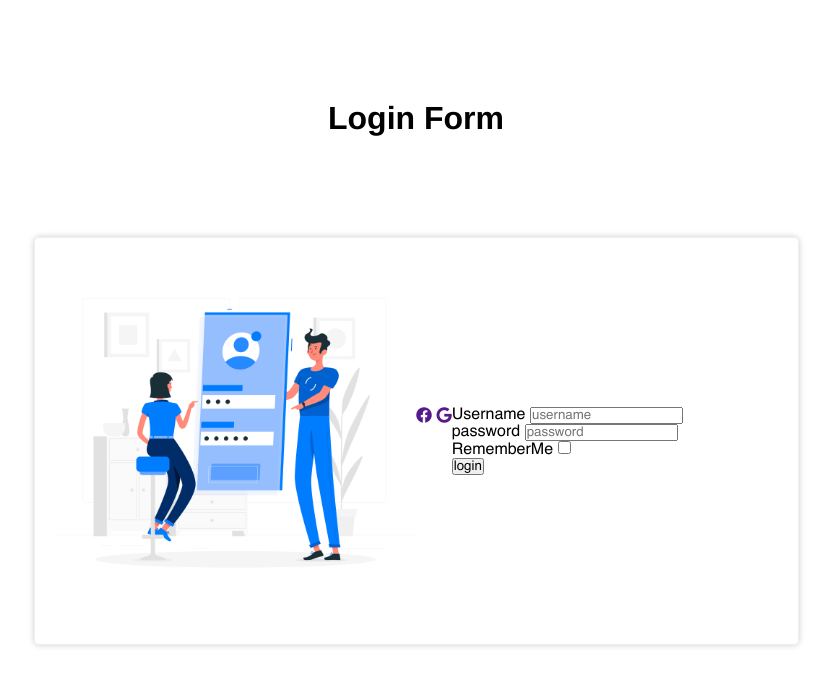
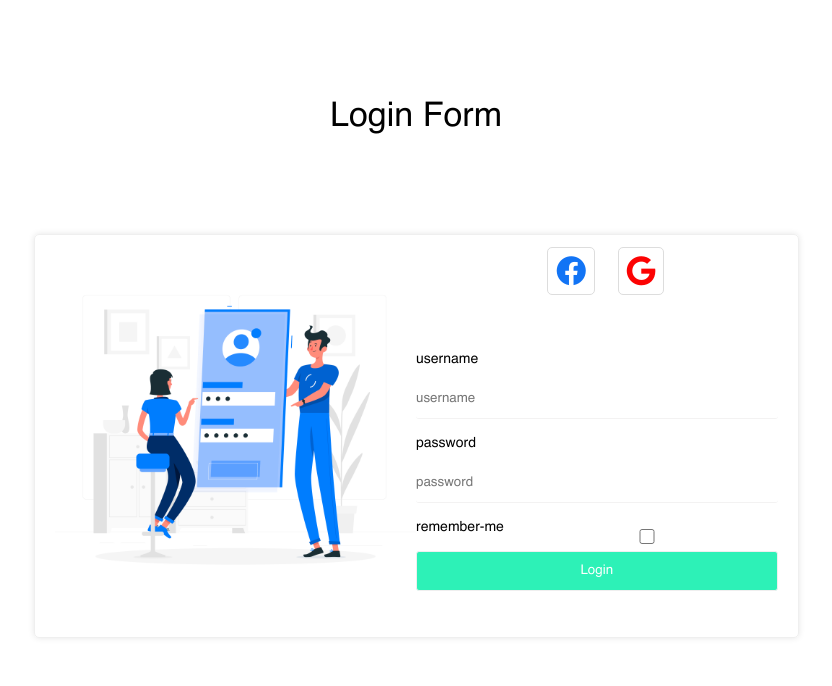
Before and after one commit to SaraNiknamHesar/loginFormDesign, a plain HTML site: page index.html in a window 1280 px wide. Shown: the whole page, without its empty margins (224-1056 px from the left). Drawn offline with Linux system fonts and the light colour scheme; files whose address does not match are found by name.

Commit message:
This_the_final_part_designing_login_form

```diff
--- a/assets/css/style.css
+++ b/assets/css/style.css
@@ -1,31 +1,146 @@
 @import "_reset.css";
+
+.project-title {
+    display: flex;
+    justify-content: center;
+    padding: 100px;
+    font-size: 34px;
+    color: #000;
+}
 
 .img-responsive {
     display: inline-block;
     width: 100%;
     height: auto;
 }
-.container{
+
+.container {
     display: flex;
     justify-content: space-between;
     max-width: 765px;
     margin: auto;
     border: 1px solid #efefef;
     border-radius: 5px;
-    box-shadow: 0 0 6px rgba(0,0,0,0.1);
+    box-shadow: 0 0 6px rgba(0, 0, 0, .1);
     padding: 20px;
 }
-.right-side{
+
+.right-side {
+    display: flex;
+    flex-basis: 50%;
+    max-width: 50%;
+    position: relative;
+}
+
+.left-side {
     display: flex;
     flex-basis: 50%;
     max-width: 50%;
 }
-.left-side{
-    display: flex;
-    flex-basis: 50%;
-    max-width: 50%;
+
+.social-login {
+    position: absolute;
+    width: 100%;
+    text-align: center;
+}
+
+/* .social-login::before {
+    content: '';
+    width: 100%;
+    height: 12px;
+    background-color: #efefef;
+    position: absolute;
+    right: 0;
+    top: 10px;
+    z-index: -1;
+} */
+
+.social-login i {
+    font-size: 30px;
+    margin-left: 18px;
+    border: 1px solid #ddd;
+    border-radius: 5px;
+    padding: 8px;
+    margin-top: -8px;
+    transition: all .5s ease;
 
 }
-.social-login{
 
+.social-login a:nth-child(1) i {
+    color: #1274f5;
 }
+
+.social-login a:nth-child(1) i:hover {
+    color: #fff;
+    background-color: #1274f5;
+    border-radius: 50%;
+}
+
+.social-login a:nth-child(2) i {
+    color: #fc0303;
+}
+
+.social-login a:nth-child(2) i:hover {
+    color: #fff;
+    background-color: #fc0303;
+    border-radius: 50%;
+}
+
+.right-side form {
+    width: 100%;
+    display: flex;
+    justify-content: center;
+    flex-direction: column;
+    margin-top: 70px;
+}
+
+.right-side form .input-group {
+    position: relative;
+}
+
+.right-side form .input-group label {
+    font-size: 14px;
+}
+
+.right-side form .input-group input {
+    width: 100%;
+    height: 40px;
+    border-radius: 3px;
+    border: 1px solid #f3f2f2;
+    outline: 0;
+    margin: 12px 0 16px 0;
+    padding-right: 2px;
+    border-width: 0 0 1px 0;
+}
+
+.right-side form .input-group span::after {
+    content: '';
+    position: absolute;
+    bottom: 15px;
+    right: 0;
+    background-color: #70b7fa;
+    width: 0;
+    height: 2px;
+    transition: width .2s linear;
+}
+
+.right-side form .input-group input:focus~span::after {
+    width: 100%;
+}
+.right-side form .input-group input[type=checkbox]{
+    height: 15px;
+    position: absolute;
+    top: -2px;
+    right: -50px;
+}
+.right-side form input[type=submit]{
+    width: 100%;
+    height: 40px;
+    border-radius: 3px;
+    border: 1px solid #efefef;
+    outline: 0;
+    background-color: #2df1b7;
+    margin-top: 16px;
+    color: #fff;
+    cursor: pointer;
+}
--- a/index.html
+++ b/index.html
@@ -9,43 +9,22 @@
     <meta http-equiv="X-UA-Compatible" content="ie=edge">
     <title>LoginForm</title>
 </head>
-<style>
-    .container {
-        border: 1px solid #efefef;
-        display: flex;
-        justify-content: center;
-        align-items: center;
-        margin: auto;
-        max-width: 765px;
-        box-shadow: 0 0 6px rgba(0, 0, 0, 0.2);
-    }
 
-    .project-content {
-        font-size: 32px;
-        font-weight: bold;
-        color: black;
-        justify-content: center;
-        display: flex;
-        padding: 100px;
-    }
-</style>
 <body>
-<div class="project-content"><span>Login Form</span></div>
+<p class="project-title">Login Form</p>
 <div class="container">
+    <div class="left-side">
+        <img class="img-responsive" src="assets/img/form-img.jpg" alt="">
+    </div>
     <div class="right-side">
-        <figure>
-            <img class="img-responsive" src="assets/img/form-img.jpg" alt="">
-        </figure>
-    </div>
-    <div class="left-side">
         <div class="social-login">
-            <a href=""><i class="fab fa-facebook"></i></a>
-            <a href=""><i class="fab fa-google"></i></a>
+            <a href="#"><i class="fab fa-facebook"></i></a>
+            <a href="#"><i class="fab fa-google"></i></a>
         </div>
-        <form action="" method="get">
+        <form action="">
             <div class="input-group">
-                <label for="username">Username</label>
-                <input type="text" name="" id="username" placeholder="username">
+                <label for="user-name">username</label>
+                <input type="text" name="" id="user-name" placeholder="username">
                 <span></span>
             </div>
             <div class="input-group">
@@ -54,11 +33,11 @@
                 <span></span>
             </div>
             <div class="input-group">
-                <label for="password">RememberMe</label>
-                <input type="checkbox" name="" id="RememberMe">
-                <span></span>
+                <label for="remember-me">remember-me</label>
+                <input type="checkbox" name="" id="remember-me">
+
             </div>
-            <input type="submit" value="login">
+            <input type="submit" value="Login">
         </form>
     </div>
 </div>
```
